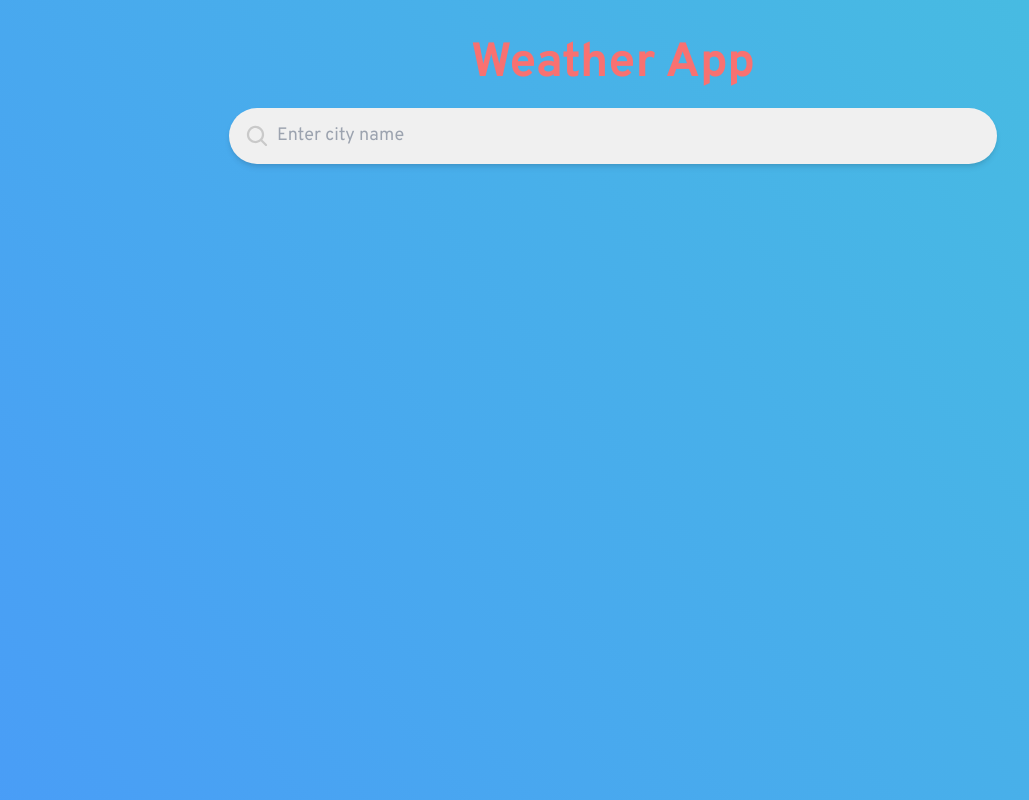
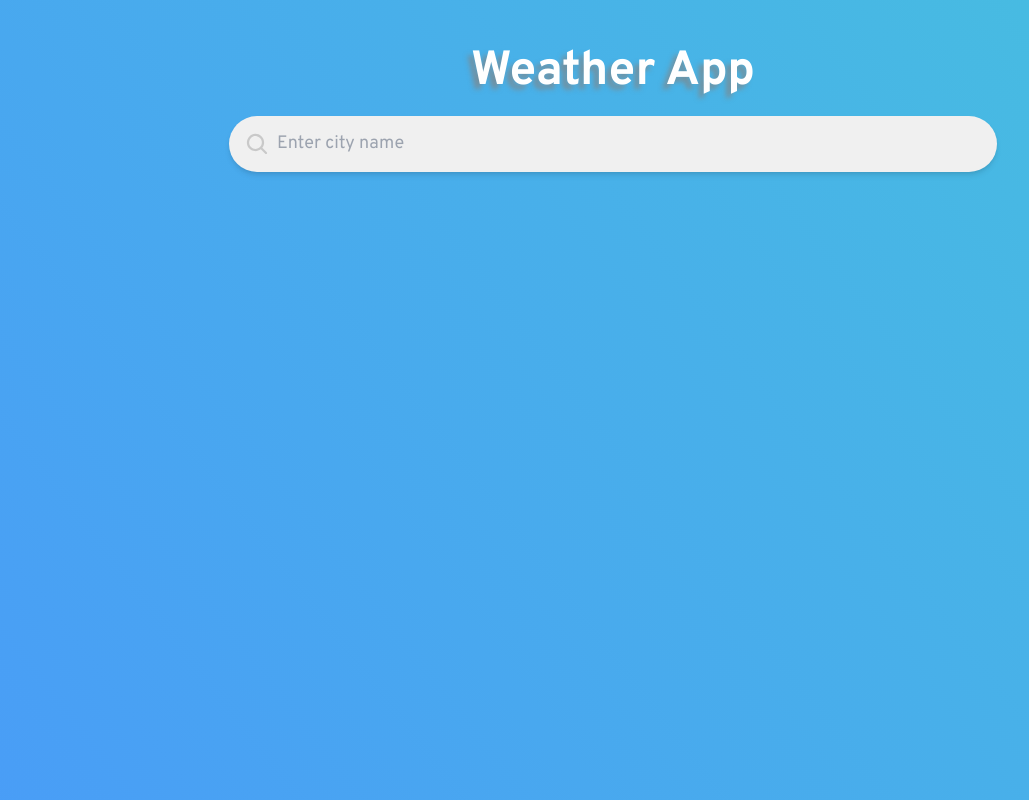
Before and after one commit to NDTue/Weather_App, a React (Vite) app: page / in a window 1280 px wide. Shown: the top 800 px of the page, without its empty margins (27-1056 px from the left). Built offline with nearby package versions, Linux system fonts and the light colour scheme.

Commit message:
[App] Finish WeatherForm & WeatherInfo

```diff
--- a/src/App.jsx
+++ b/src/App.jsx
@@ -12,8 +12,10 @@ import WeatherInfo from "./components/WeatherInfo";
 */
 
 const App = () => {
-    const [weatherData, setWeatherData] = useState(null) // State lưu data
+    const [weatherData, setWeatherData] = useState() // State lưu data
     const [error, setError] = useState('') // State lưu lỗi
+    const [forecastData, setForecastData] = useState() // State lưu dự báo
+
 
     const API_KEY = '53c949e3f49c8657a3d6437d52829239' // key của tài khoản cá nhân OpenWeather
 
@@ -39,11 +41,15 @@ const App = () => {
     }
 
     return (
-        <div className="flex flex-col justify-center items-center mt-10">
-            <h1 className="text-5xl font-bold text-red-400">Weather App</h1>
+        <div className="flex flex-col justify-center items-center mt-12">
+            <h1 className="text-5xl font-bold [text-shadow:_-5px_5px_5px_rgba(131,131,131,0.7)] text-white">Weather App</h1>
 
             <WeatherForm onSearch={fetchData}/> {/* Submit tên thành phố sẽ fetchData */}
-            {error && <p>{error}</p>} {/* Nếu có lỗi, hiển thị thông báo lỗi */}
+
+            {error && <p className="mt-10 text-3xl text-white [text-shadow:_-3px_3px_3px_rgba(131,131,131,0.57)] font-semibold">
+                {error}
+            </p>} {/* Nếu có lỗi, hiển thị thông báo lỗi */}
+
             {weatherData && <WeatherInfo weatherData={weatherData}/>} {/* Nếu có data thì render */}
         </div>
     );
```
